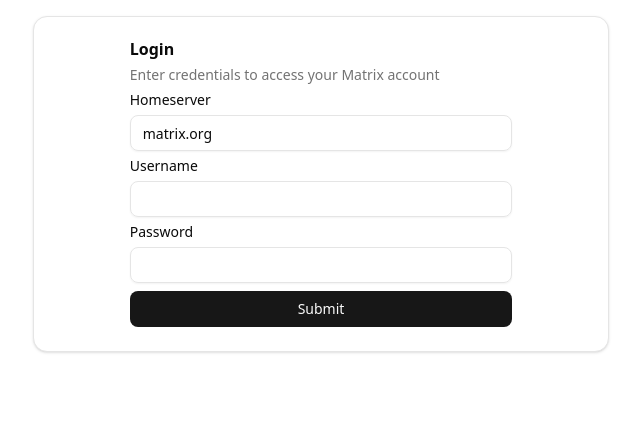
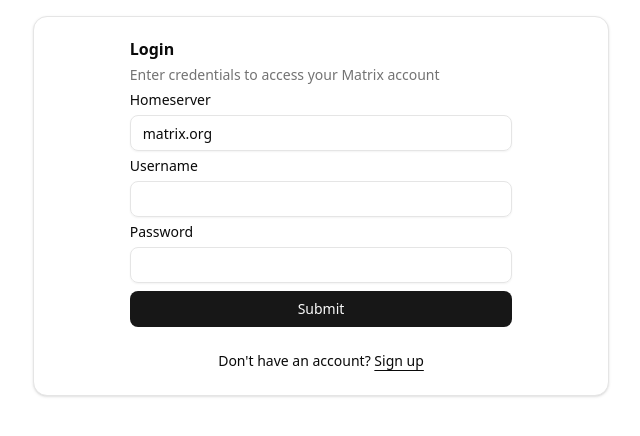
Before and after one commit to verbey/poltva-m2, a Next.js app: page /auth/login in a window 1280 px wide. Shown: the top 436 px of the page, without its empty margins (319-959 px from the left). Built offline with nearby package versions, Linux system fonts and the light colour scheme.

Commit message:
Add link to the Register page from the Login one

```diff
--- a/src/features/login/components/LoginForm.tsx
+++ b/src/features/login/components/LoginForm.tsx
@@ -14,6 +14,8 @@
   FormMessage,
 } from "@/components/ui/form";
 import { Input } from "@/components/ui/input";
+
+import Link from "next/link";
 
 const FormSchema = z.object({
   username: z.string().min(2, {
@@ -70,6 +72,12 @@
         />
         <Button type="submit">Submit</Button>
       </form>
+      <div className="mt-4 text-center text-sm">
+        Don&apos;t have an account?{" "}
+        <Link href="/auth/register" className="underline underline-offset-4">
+          Sign up
+        </Link>
+      </div>
     </Form>
   );
 }
```
